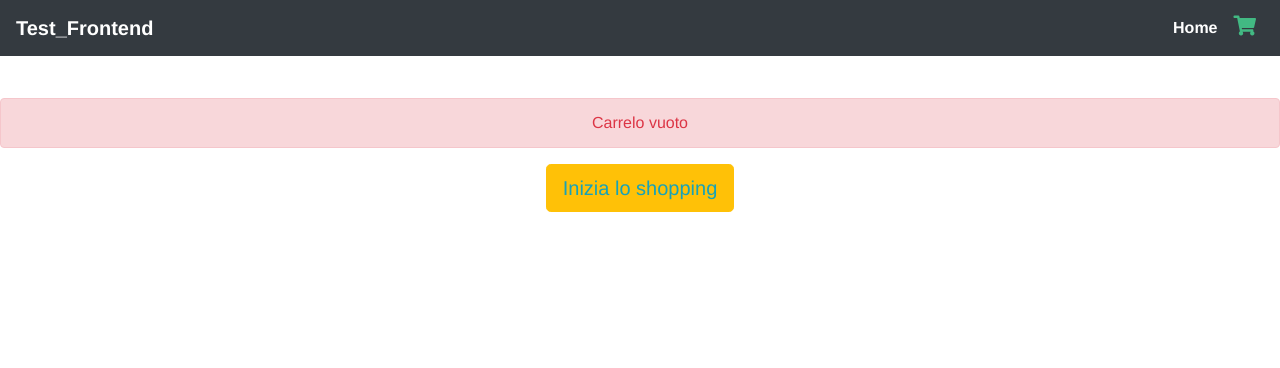
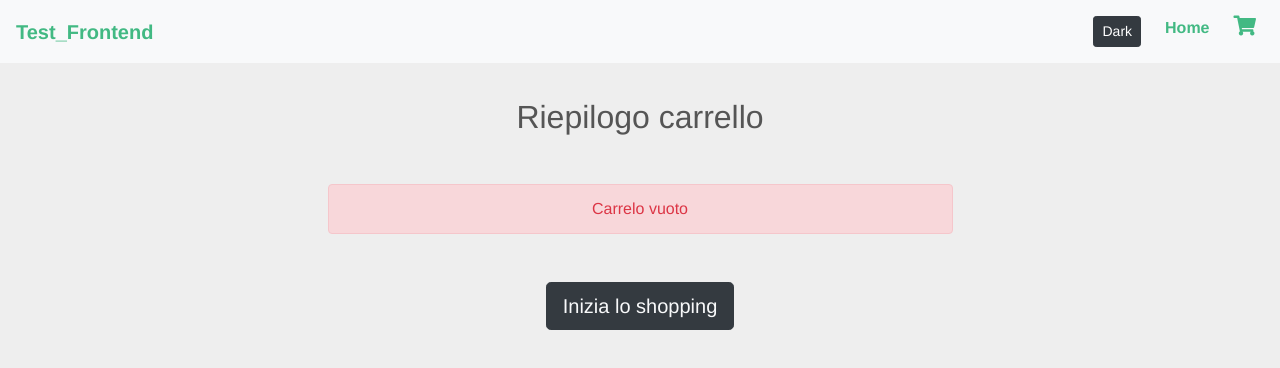
Before and after one commit to pep1994/test_frontend, a Vue app in the folder test_frontend_ex2/: page /#/cart in a window 1280 px wide. Shown: the top 368 px of the page. Built offline with nearby package versions, Linux system fonts and the light colour scheme.

Commit message:
add toggle theme

```diff
--- a/test_frontend_ex2/src/App.vue
+++ b/test_frontend_ex2/src/App.vue
@@ -31,7 +31,7 @@ export default {
 
     a {
         font-weight: bold;
-        color: #fff;
+        color: #42b983;
 
         &.router-link-exact-active {
             color: #42b983;
--- a/test_frontend_ex2/src/components/Modal.vue
+++ b/test_frontend_ex2/src/components/Modal.vue
@@ -2,16 +2,16 @@
 <div role="dialog" :style="styleModal">
     <div class="modal-dialog" role="document">
         <div class="modal-content">
-            <div class="modal-header">
+            <div class="modal-header" :class="{'bg-dark': !theme}">
                 <h5 class="modal-title">Attenzione</h5>
-                <button @click="showModal" type="button" class="close" data-dismiss="modal" aria-label="Close">
+                <button :style="{color: returnTheme.syntax}" @click="showModal" type="button" class="close" data-dismiss="modal" aria-label="Close">
                     <span aria-hidden="true">&times;</span>
                 </button>
             </div>
-            <div class="modal-body">
+            <div class="modal-body" :class="{'bg-dark': !theme}">
                 <p>Vuoi davvero svuotare il carrello?</p>
             </div>
-            <div class="modal-footer">
+            <div class="modal-footer" :class="{'bg-dark': !theme}">
                 <button @click="emptyCart" type="button" class="btn btn-danger" data-dismiss="modal">
                     Svuota
                 </button>
@@ -59,5 +59,14 @@ export default {
             this.$store.commit("setCountCart");
         },
     },
+    computed: {
+        theme() {
+            return this.$store.state.themeLight;
+        },
+        returnTheme() {
+            let theme = this.$store.state.themeLight ? this.$store.state.light : this.$store.state.dark;
+            return theme;
+        }
+    }
 };
 </script>
--- a/test_frontend_ex2/src/components/Navbar.vue
+++ b/test_frontend_ex2/src/components/Navbar.vue
@@ -1,12 +1,17 @@
 <template>
-<nav class="navbar navbar-expand-lg navbar-light bg-dark fixed-top">
+<nav class="navbar navbar-expand-lg navbar-dark bg-light fixed-top" :class="{ 'bg-dark': !theme }">
     <router-link class="navbar-brand" to="/">Test_Frontend</router-link>
     <button class="navbar-toggler" type="button" data-toggle="collapse" data-target="#navbarNav" aria-controls="navbarNav" aria-expanded="false" aria-label="Toggle navigation">
         <span class="navbar-toggler-icon"></span>
     </button>
     <div class="collapse navbar-collapse" id="navbarNav">
         <ul class="navbar-nav ml-auto p-2">
-            <li class="nav-item mr-3">
+            <li class="nav-item mr-4">
+                <button @click="toggleTheme" class="btn btn-sm" :class="{'btn-dark': theme, 'btn-light': !theme}">
+                    {{themeMessage}}
+                </button>
+            </li>
+            <li class="nav-item mr-4">
                 <router-link to="/">Home</router-link>
             </li>
             <li class="nav-item link-cart">
@@ -21,10 +26,22 @@
 <script>
 export default {
     name: "Navbar",
+    methods: {
+        toggleTheme() {
+            this.$store.commit('toggleTheme');
+        }
+    },
     computed: {
         getCountCart() {
             return this.$store.state.countCart;
         },
+        theme() {
+            return this.$store.state.themeLight;
+        },
+        themeMessage() {
+            let message = this.$store.state.themeLight ? 'Dark' : 'Light';
+            return message;
+        }
     },
 };
 </script>
@@ -45,10 +62,12 @@ export default {
     }
 }
 .nav-item {
+    color: #42b983;
     text-align: end;
 }
 
 i {
+    color: #42b983;
     font-size: 20px;
 }
 
--- a/test_frontend_ex2/src/components/Product.vue
+++ b/test_frontend_ex2/src/components/Product.vue
@@ -4,7 +4,7 @@
     <MessageAddToCart :show="show" :nameProduct="showNameProduct"></MessageAddToCart>
 
     <div v-for="product in products" :key="product.id" class="col-lg-4 col-md-6 mt-4 mb-2 d-flex justify-content-center">
-        <div class="card" style="width: 18rem;">
+        <div class="card" :style="{width: '18rem', color: returnTheme.syntax}" :class="{'bg-dark': !theme}">
             <img class="card-img-top" :src="product.image" :alt="product.name">
             <div class="card-body">
                 <h5 class="card-title">{{product.name}}</h5>
@@ -84,6 +84,13 @@ export default {
     computed: {
         showNameProduct() {
             return this.nameProduct;
+        },
+        returnTheme() {
+            let theme = this.$store.state.themeLight ? this.$store.state.light : this.$store.state.dark;
+            return theme;
+        },
+        theme() {
+            return this.$store.state.themeLight;
         }
     }
 }
--- a/test_frontend_ex2/src/components/TableCart.vue
+++ b/test_frontend_ex2/src/components/TableCart.vue
@@ -1,5 +1,5 @@
 <template>
-<table v-if="cart.length > 0" class="table">
+<table v-if="cart.length > 0" class="table" :class="{'table-dark': !theme}">
     <thead>
         <tr>
             <th scope="col">Immagine</th>
@@ -108,8 +108,13 @@ export default {
             );
             this.$store.commit("removeFromCart", id);
             this.$store.commit("setCountCart");
-        },
+        }
     },
+    computed: {
+        theme() {
+            return this.$store.state.themeLight;
+        }
+    }
 };
 </script>
 
--- a/test_frontend_ex2/src/store/index.js
+++ b/test_frontend_ex2/src/store/index.js
@@ -8,7 +8,17 @@ export default new Vuex.Store({
   state: {
     products: [],
     cart: [],
-    countCart: ""
+    countCart: "",
+    themeLight: true,
+    light: {
+      syntax: '#555',
+      bg: '#eee'
+
+    },
+    dark: {
+      syntax: '#ddd',
+      bg: '#555'
+    }
   },
   mutations: {
     setProducts: (state, payload) => {
@@ -58,6 +68,9 @@ export default new Vuex.Store({
           product.quantityInCart = 0;
         }
       });
+    },
+    toggleTheme: state => {
+      state.themeLight = !state.themeLight;
     }
   },
   actions: {
--- a/test_frontend_ex2/src/views/Cart.vue
+++ b/test_frontend_ex2/src/views/Cart.vue
@@ -1,8 +1,9 @@
 <template>
-<div class="cart mt-5">
+<div class="cart py-5" :style="{backgroundColor: returnTheme.bg, color: returnTheme.syntax, minHeight: '100vh'}">
 
+    <h2 class="mb-5">Riepilogo carrello</h2>
     <Modal @resetPriceAndCart="reset" :showModal="showModal" :styleModal="styleModal"></Modal>
-    <TableCart :cart="cart" :totalSumCart="totalSumCart" @resetPrice="totalPrice = $event" @setCart="cart = $event"></TableCart>
+    <TableCart class="mb-5" :cart="cart" :totalSumCart="totalSumCart" @resetPrice="totalPrice = $event" @setCart="cart = $event"></TableCart>
 
     <div v-if="cart.length > 0" class="d-flex justify-content-center">
         <button @click="showModal" class="btn btn-lg btn-danger">
@@ -11,8 +12,12 @@
     </div>
 
     <template v-else>
-        <ErrorAlert :errorMessage="'Carrelo vuoto'"></ErrorAlert>
-        <router-link to="/" class="btn btn-lg btn-warning text-info">Inizia lo shopping</router-link>
+        <div class="row justify-content-center">
+            <div class="col-6">
+                <ErrorAlert :errorMessage="'Carrelo vuoto'" class="mb-5"></ErrorAlert>
+            </div>
+        </div>
+        <router-link to="/" class="btn btn-lg" :class="{'btn-dark': theme, 'btn-light': !theme, 'text-dark': !theme, 'text-light': theme}">Inizia lo shopping</router-link>
     </template>
 
 </div>
@@ -69,6 +74,13 @@ export default {
             });
             return this.totalPrice.toFixed(2);
         },
+        returnTheme() {
+            let theme = this.$store.state.themeLight ? this.$store.state.light : this.$store.state.dark;
+            return theme;
+        },
+        theme() {
+            return this.$store.state.themeLight;
+        }
     },
     created: function () {
         this.getCart();
--- a/test_frontend_ex2/src/views/Home.vue
+++ b/test_frontend_ex2/src/views/Home.vue
@@ -1,11 +1,11 @@
 <template>
-<div class="home mt-5">
+<div class="home pt-5" :style="{backgroundColor: returnTheme.bg}">
     <div class="container">
 
         <PromoMessage :showMessage="showPromo"></PromoMessage>
 
         <div class="title text-center text-dark">
-            <h1>I miglior prodotti al miglior prezzo</h1>
+            <h1 :style="{color: returnTheme.syntax}">I miglior prodotti al miglior prezzo</h1>
         </div>
 
         <ErrorAlert v-if="error" :errorMessage="printErrorMessage"></ErrorAlert>
@@ -44,8 +44,8 @@ export default {
             loading: false,
             showPromo: false,
             errorMessage: "",
-            totalPages: "",
-            currentPage: "",
+            totalPages: 0,
+            currentPage: 0,
             limit: 6,
             promoStyle: {
                 position: "fixed",
@@ -77,6 +77,10 @@ export default {
     computed: {
         printErrorMessage() {
             return this.errorMessage;
+        },
+        returnTheme() {
+            let theme = this.$store.state.themeLight ? this.$store.state.light : this.$store.state.dark;
+            return theme;
         }
     },
     created: function () {
```
Also changed, not shown: 1 other file (tests, documents, lock files or other folders).
